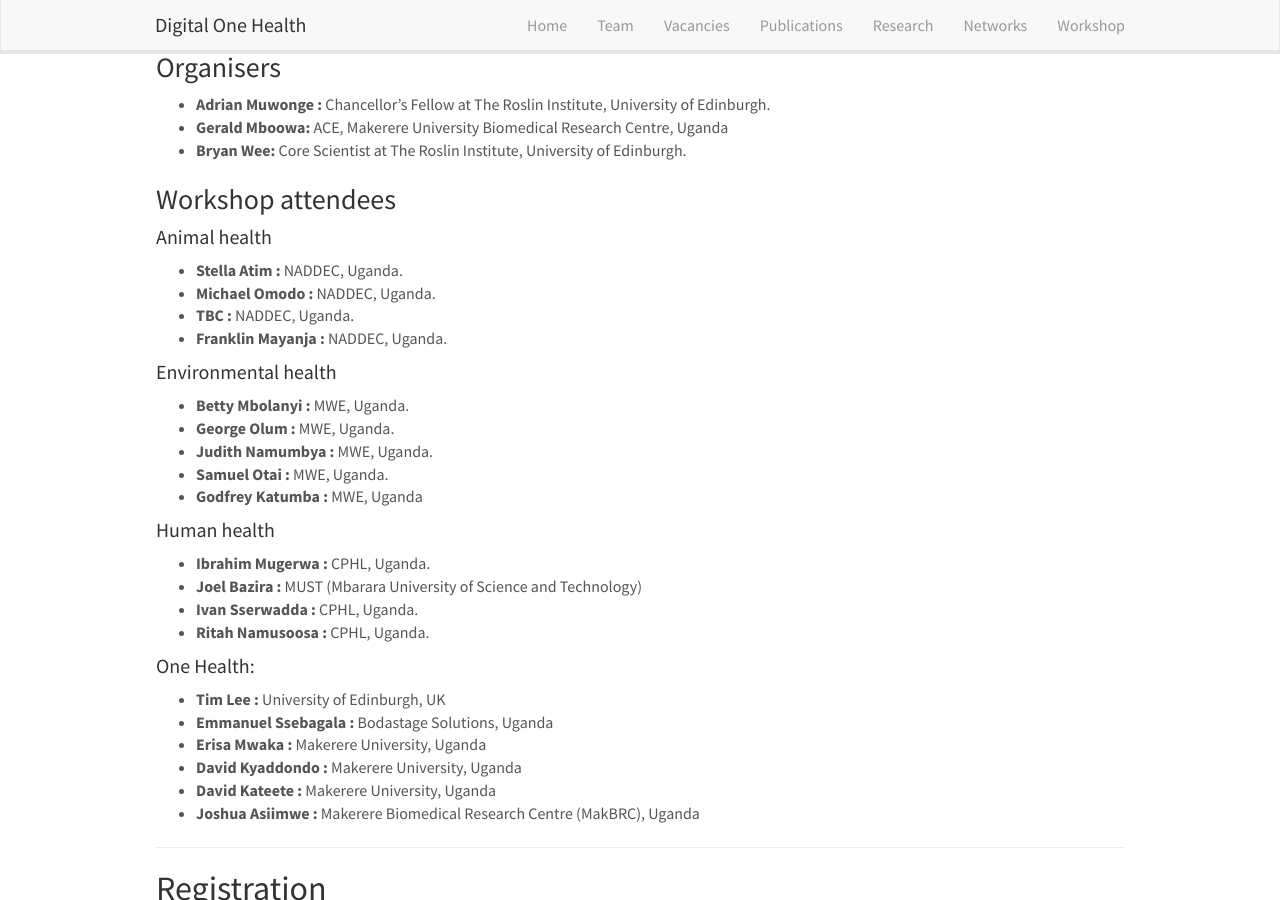
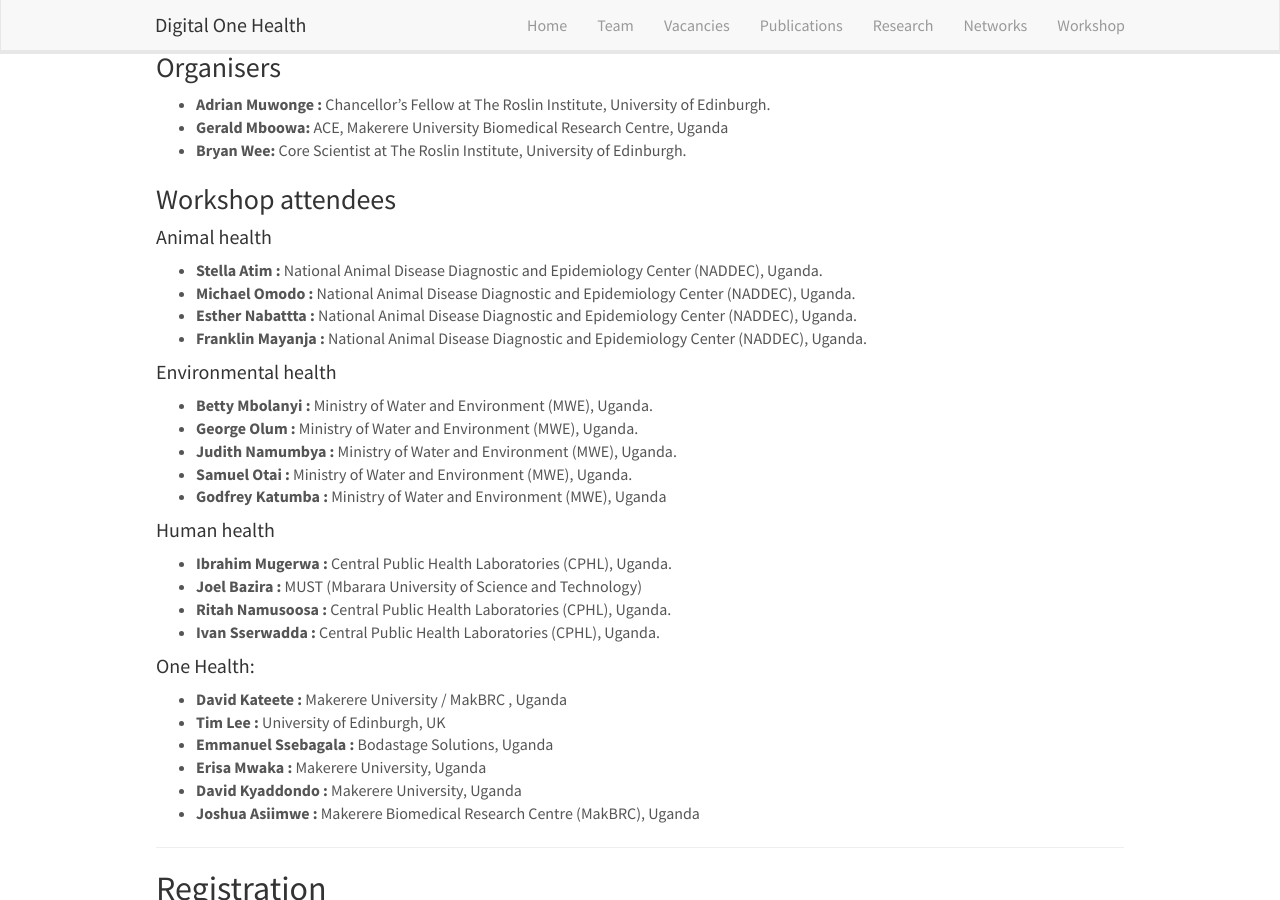
Before and after one commit to Digital-One-Health/digital-one-health.github.io, a Jekyll site: the page built from _pages/doh-workshop.md, in a window 1280 px wide and 900 px high, scrolled down 2014 px. Built offline with Jekyll 4.4.1, drawn with Linux system fonts in a browser that asks for light colours; nearby versions of some CDN libraries; comment, search, counter and statistics services are not loaded.

Commit message:
Updated affiliations

```diff
--- a/_pages/doh-workshop.md
+++ b/_pages/doh-workshop.md
@@ -105,33 +105,34 @@
 ### Workshop attendees
 
 #### Animal health
-* **Stella Atim :** NADDEC, Uganda.
-* **Michael Omodo :** NADDEC, Uganda.
-* **TBC :** NADDEC, Uganda.
-* **Franklin Mayanja :** NADDEC, Uganda.
+
+* **Stella Atim :** National Animal Disease Diagnostic and Epidemiology Center (NADDEC), Uganda.
+* **Michael Omodo :** National Animal Disease Diagnostic and Epidemiology Center (NADDEC), Uganda.
+* **Esther Nabattta :** National Animal Disease Diagnostic and Epidemiology Center (NADDEC), Uganda.
+* **Franklin Mayanja :** National Animal Disease Diagnostic and Epidemiology Center (NADDEC), Uganda.
 
 #### Environmental health
 
-* **Betty Mbolanyi  :** MWE, Uganda.
-* **George Olum :** MWE, Uganda.
-* **Judith Namumbya :** MWE, Uganda.
-* **Samuel Otai :** MWE, Uganda.
-* **Godfrey Katumba :** MWE, Uganda
+* **Betty Mbolanyi  :** Ministry of Water and Environment (MWE), Uganda.
+* **George Olum :** Ministry of Water and Environment (MWE), Uganda.
+* **Judith Namumbya :** Ministry of Water and Environment (MWE), Uganda.
+* **Samuel Otai :** Ministry of Water and Environment (MWE), Uganda.
+* **Godfrey Katumba :** Ministry of Water and Environment (MWE), Uganda
 
 #### Human health
 
-* **Ibrahim Mugerwa :** CPHL, Uganda.
+* **Ibrahim Mugerwa :** Central Public Health Laboratories (CPHL), Uganda.
 * **Joel Bazira :** MUST (Mbarara University of Science and Technology)
-* **Ivan Sserwadda :** CPHL, Uganda.
-* **Ritah Namusoosa :** CPHL, Uganda.
+* **Ritah Namusoosa :** Central Public Health Laboratories (CPHL), Uganda.
+* **Ivan Sserwadda :** Central Public Health Laboratories (CPHL), Uganda.
 
 #### One Health:
 
+* **David Kateete :** Makerere University / MakBRC , Uganda
 * **Tim Lee :** University of Edinburgh, UK
 * **Emmanuel Ssebagala :** Bodastage Solutions, Uganda
 * **Erisa Mwaka :** Makerere University, Uganda
 * **David Kyaddondo :** Makerere University, Uganda
-* **David Kateete :** Makerere University, Uganda
 * **Joshua Asiimwe :** Makerere Biomedical Research Centre (MakBRC), Uganda
 
 ---
```
Also changed, not shown: 2 other files.
